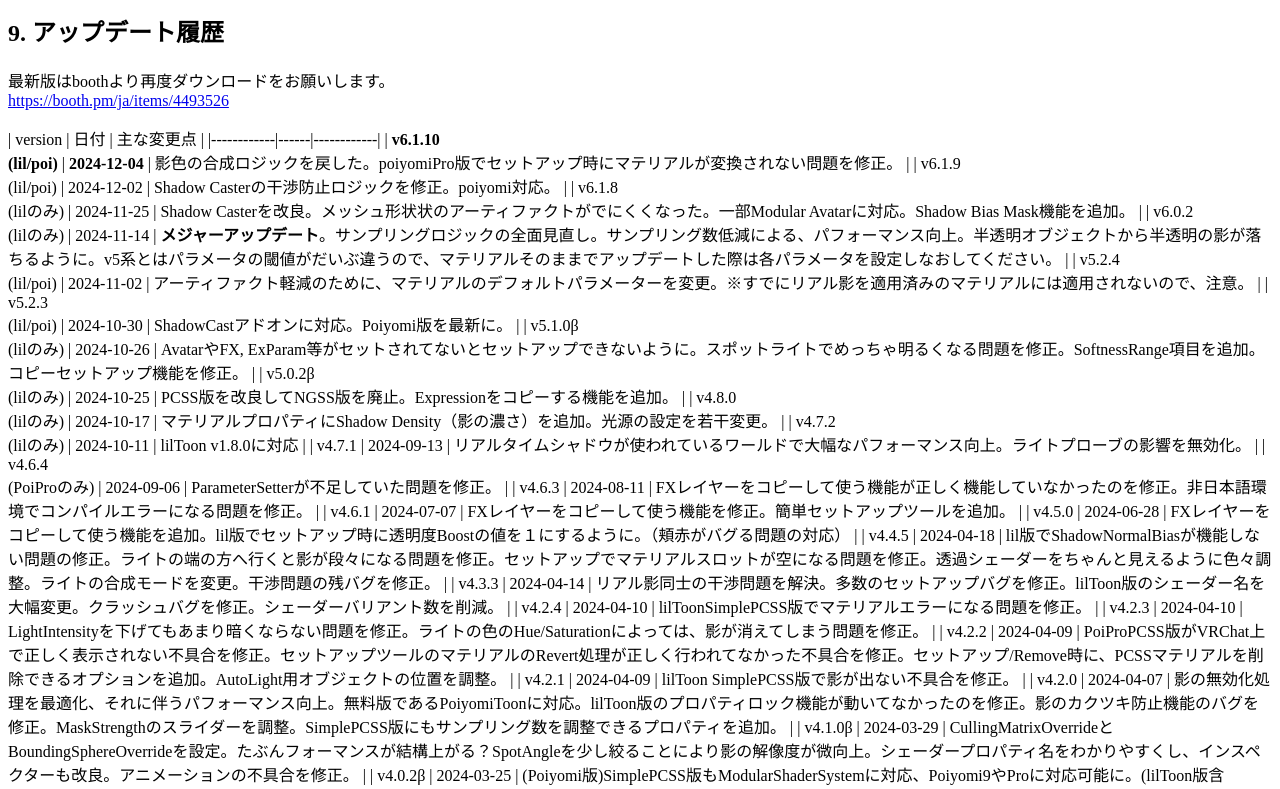
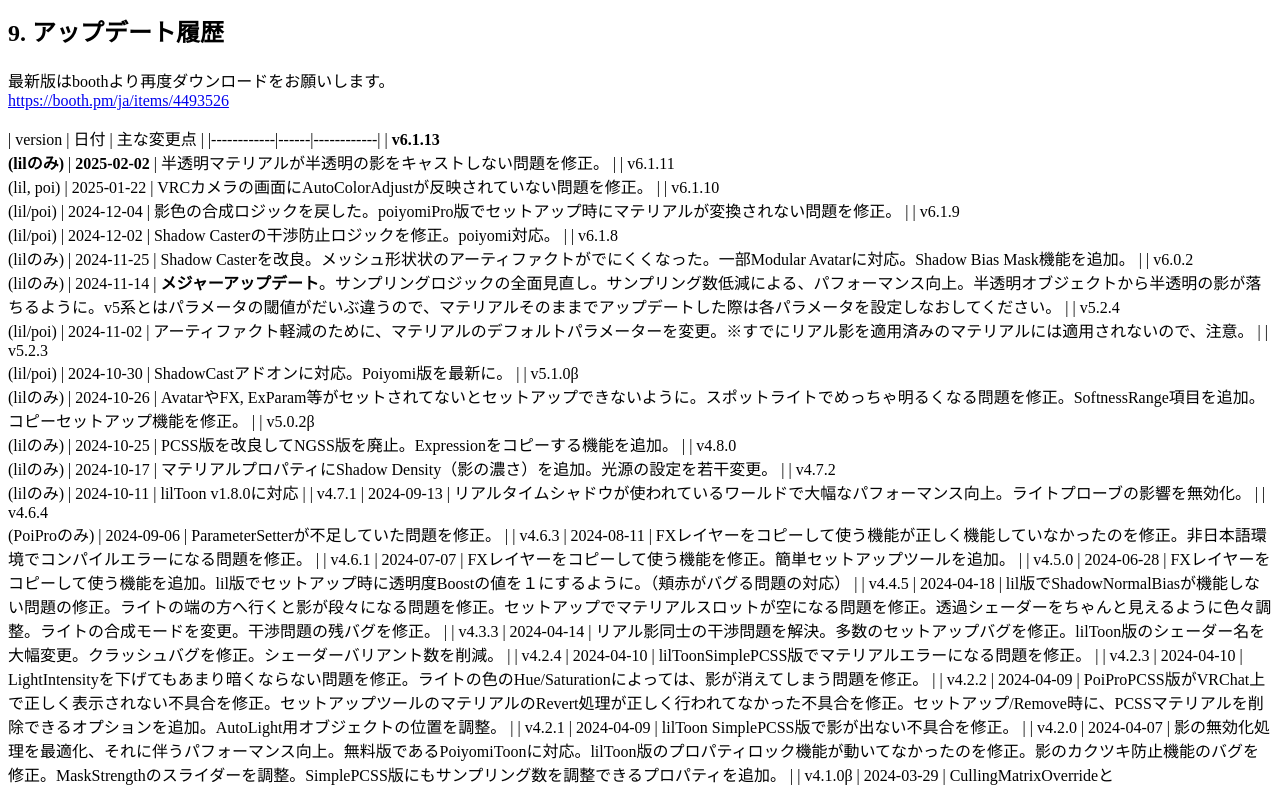
Before and after one commit to nHaruka-git/PCSS4VRC, a Next.js app: page /ja in a window 1280 px wide. Shown: the part 6200-6989 px from the top of the page. Built offline with nearby package versions, Linux system fonts and the light colour scheme.

Commit message:
v6.1.13までのアップデート履歴を追加

```diff
--- a/src/pages/ja/index.mdx
+++ b/src/pages/ja/index.mdx
@@ -213,7 +213,9 @@
 
 | version | 日付 | 主な変更点 |
 |------------|------|------------|
-| **v6.1.10<br/>(lil/poi)** | **2024-12-04** | 影色の合成ロジックを戻した。poiyomiPro版でセットアップ時にマテリアルが変換されない問題を修正。 |
+| **v6.1.13<br/>(lilのみ)** | **2025-02-02** | 半透明マテリアルが半透明の影をキャストしない問題を修正。 |
+| v6.1.11<br/>(lil, poi) | 2025-01-22 | VRCカメラの画面にAutoColorAdjustが反映されていない問題を修正。 |
+| v6.1.10<br/>(lil/poi) | 2024-12-04 | 影色の合成ロジックを戻した。poiyomiPro版でセットアップ時にマテリアルが変換されない問題を修正。 |
 | v6.1.9<br/>(lil/poi) | 2024-12-02 | Shadow Casterの干渉防止ロジックを修正。poiyomi対応。 |
 | v6.1.8<br/>(lilのみ) | 2024-11-25 | Shadow Casterを改良。メッシュ形状状のアーティファクトがでにくくなった。一部Modular Avatarに対応。Shadow Bias Mask機能を追加。 |
 | v6.0.2<br/>(lilのみ) | 2024-11-14 | **メジャーアップデート**。サンプリングロジックの全面見直し。サンプリング数低減による、パフォーマンス向上。半透明オブジェクトから半透明の影が落ちるように。v5系とはパラメータの閾値がだいぶ違うので、マテリアルそのままでアップデートした際は各パラメータを設定しなおしてください。 |
```
